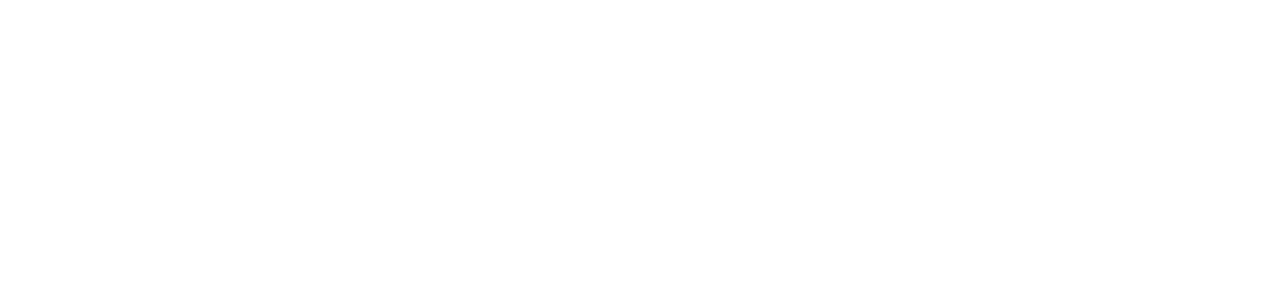
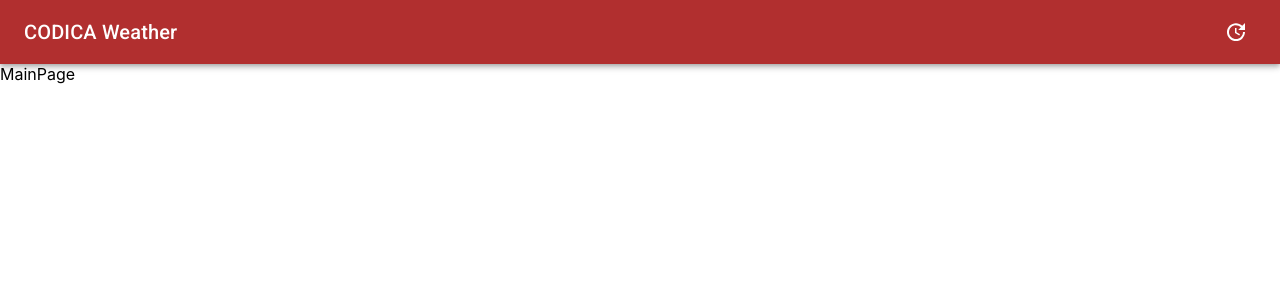
Before and after one commit to vladtymchuk/Weather_App_Codica, a React (Create React App) app: page / in a window 1280 px wide. Shown: the top 300 px of the page. Built offline with nearby package versions, Linux system fonts and the light colour scheme.

Commit message:
connect_mui_&_react_router

```diff
--- a/package.json
+++ b/package.json
@@ -3,6 +3,10 @@
   "version": "0.1.0",
   "private": true,
   "dependencies": {
+    "@emotion/react": "^11.10.5",
+    "@emotion/styled": "^11.10.5",
+    "@material-ui/core": "^5.0.0-beta.5",
+    "@material-ui/icons": "^5.0.0-beta.5",
     "@reduxjs/toolkit": "^1.9.1",
     "@testing-library/jest-dom": "^5.16.5",
     "@testing-library/react": "^13.4.0",
@@ -15,6 +19,7 @@
     "react": "^18.2.0",
     "react-dom": "^18.2.0",
     "react-redux": "^8.0.5",
+    "react-router-dom": "^6.4.4",
     "react-scripts": "5.0.1",
     "typescript": "^4.9.3",
     "web-vitals": "^2.1.4"
--- a/public/index.html
+++ b/public/index.html
@@ -15,6 +15,7 @@
       user's mobile device or desktop. See https://developers.google.com/web/fundamentals/web-app-manifest/
     -->
     <link rel="manifest" href="%PUBLIC_URL%/manifest.json" />
+    <link rel="stylesheet" href="https://fonts.googleapis.com/css?family=Roboto:300,400,500,700&display=swap" />
     <!--
       Notice the use of %PUBLIC_URL% in the tags above.
       It will be replaced with the URL of the `public` folder during the build.
--- a/src/App.tsx
+++ b/src/App.tsx
@@ -1,9 +1,16 @@
 import React from 'react';
+import {Routes, Route} from 'react-router-dom'
+
+import { Header } from './components/Header';
+import { MainPage } from './pages/MainPage';
 
 export const App = () => {
   return (
-    <div>
-
-    </div>
+    <>
+      <Header />
+      <Routes>
+        <Route path='/' element={<MainPage/>}/>
+      </Routes>
+    </>
   );
 }
--- /dev/null
+++ b/src/components/Header.tsx
@@ -0,0 +1,25 @@
+import React from 'react'
+import {AppBar, Toolbar, IconButton, Typography, Button} from '@material-ui/core'
+import {Update} from '@material-ui/icons'
+
+export const Header = () => {
+  return (
+    <AppBar position="static" sx={{backgroundColor: '#B12F2F'}}>
+        <Toolbar>
+            <Typography
+                variant="h6"
+                style={{
+                    flexGrow: 1
+                }}
+            >
+                CODICA Weather
+            </Typography>
+            <IconButton
+                color='inherit'
+            >
+                <Update />
+            </IconButton>
+        </Toolbar>
+    </AppBar>
+  )
+}
--- a/src/index.tsx
+++ b/src/index.tsx
@@ -1,5 +1,6 @@
 import React from 'react';
 import ReactDOM from 'react-dom/client';
+import {BrowserRouter as Router} from 'react-router-dom'
 import './index.css';
 import { App } from './App';
 import {Provider} from 'react-redux'
@@ -10,6 +11,8 @@
 );
 root.render(
   <Provider store={store}>
-    <App />
+    <Router>
+      <App />
+    </Router>
   </Provider>
 );
--- /dev/null
+++ b/src/pages/MainPage.tsx
@@ -0,0 +1,9 @@
+import React from 'react'
+
+export const MainPage = () => {
+  return (
+    <div>
+        MainPage
+    </div>
+  )
+}
```
Also changed, not shown: 2 other files (tests, documents, lock files or other folders).
